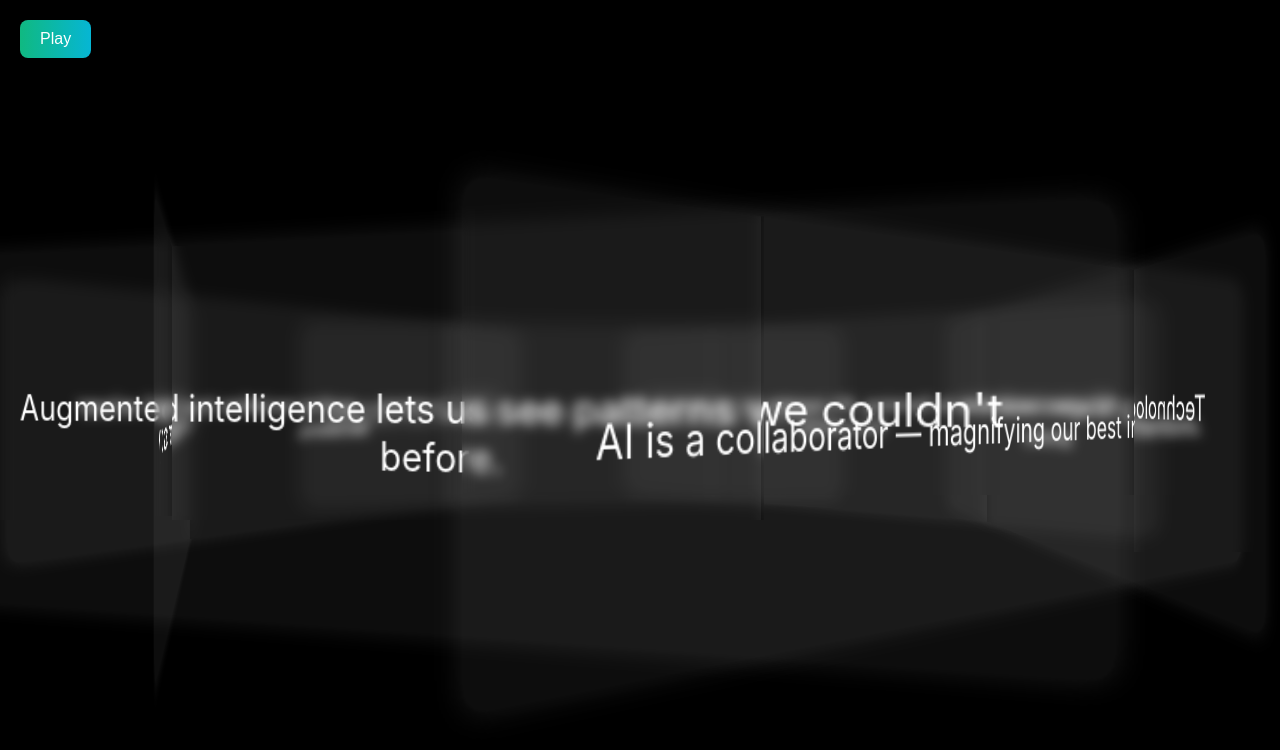
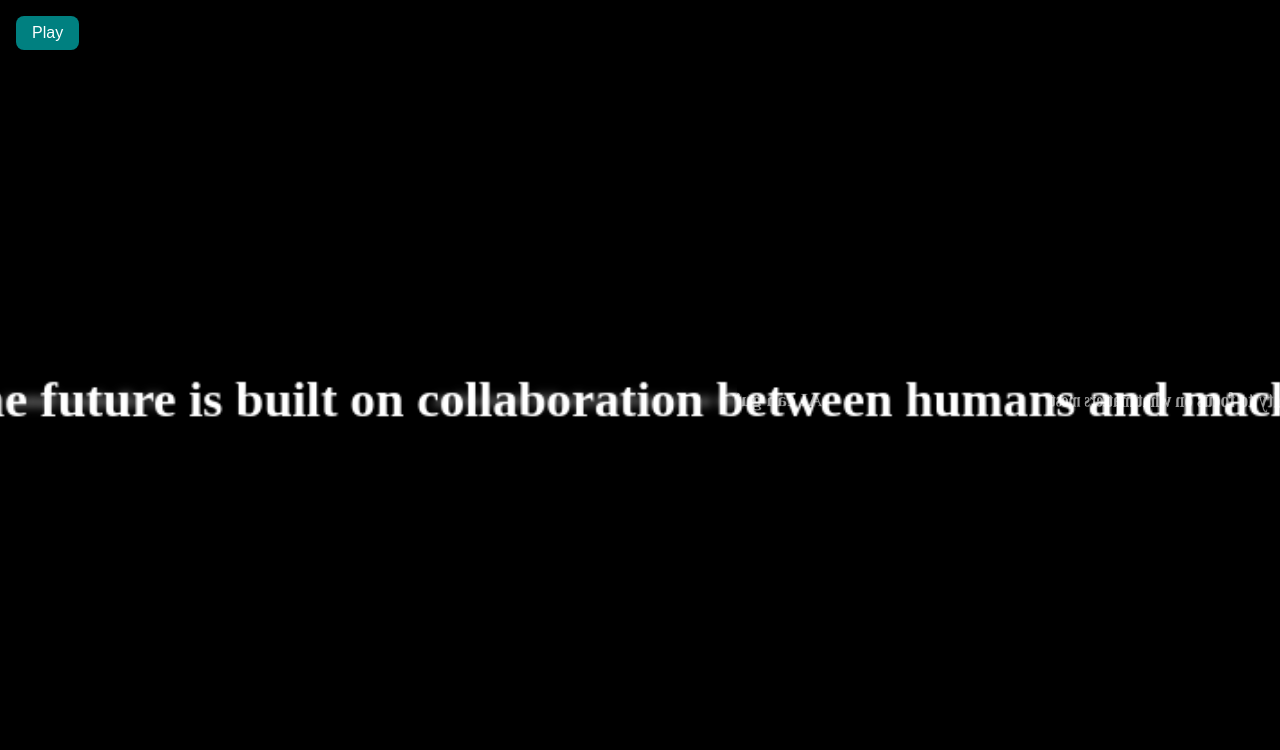
Before and after one commit to Billybo13/website, a plain HTML site: page index.html in a window 1280 px wide. Both pictures are taken after a click on the button "Play". Drawn offline with Linux system fonts and the light colour scheme; no server answers; animation ran at ten frames a second.

Commit message:
Update index.html

```diff
--- a/index.html
+++ b/index.html
@@ -1,229 +1,235 @@
-<!doctype html>
+<!DOCTYPE html>
 <html lang="en">
 <head>
-<meta charset="utf-8" />
-<meta name="viewport" content="width=device-width,initial-scale=1" />
-<title>AI + Humanity — Immersive</title>
+<meta charset="UTF-8">
+<meta name="viewport" content="width=device-width, initial-scale=1.0">
+<title>AI + Humanity</title>
 <style>
-html,body{
-  margin:0; padding:0;
-  background:black; color:white;
-  overflow:hidden; height:100%;
-  font-family: 'Inter', sans-serif;
+html, body {
+  margin: 0;
+  padding: 0;
+  overflow: hidden;
+  background: black;
+  color: white;
+  height: 100%;
 }
-#bgCanvas{
-  position:fixed; top:0; left:0; width:100%; height:100%;
-  z-index:-1;
+canvas {
+  position: fixed;
+  top: 0;
+  left: 0;
+  z-index: -1;
 }
-.carousel-container{
-  position:absolute;
-  top:50%; left:50%;
-  transform:translate(-50%,-50%);
-  perspective: 1000px;
-  width: 800px; height: 200px;
+.carousel-container {
+  position: absolute;
+  top: 50%;
+  left: 50%;
+  transform: translate(-50%, -50%);
+  perspective: 2000px;
+  width: 80vw;
+  height: 30vh;
 }
-.carousel{
-  width:100%; height:100%;
+.carousel {
+  width: 100%;
+  height: 100%;
   transform-style: preserve-3d;
-  animation: rotateCylinder 24s linear infinite;
+  animation: rotate 24s linear infinite;
 }
-.carousel.paused{ animation-play-state: paused; }
-.quote{
-  position:absolute;
-  width:700px; height:200px;
-  left:50%; top:0;
-  margin-left:-350px;
-  background:rgba(255,255,255,0.05);
-  backdrop-filter: blur(6px);
-  border-radius: 12px;
-  display:flex; align-items:center; justify-content:center;
-  font-size: 1.5rem; text-align:center;
-  padding:20px;
-  box-shadow:0 0 15px rgba(255,255,255,0.1);
-  transition: text-shadow 0.3s ease;
+.carousel-panel {
+  position: absolute;
+  width: 80vw;
+  height: 30vh;
+  display: flex;
+  justify-content: center;
+  align-items: center;
+  font-size: 2.2vw;
+  font-weight: bold;
+  text-align: center;
+  padding: 2vw;
+  box-sizing: border-box;
+  background: rgba(0, 0, 0, 0.4);
+  border-radius: 1vw;
+  backdrop-filter: blur(4px);
 }
-@keyframes rotateCylinder {
-  0% { transform: rotateY(0deg); }
-  100% { transform: rotateY(-360deg); }
+@keyframes rotate {
+  from { transform: rotateY(0deg); }
+  to { transform: rotateY(-360deg); }
 }
-button#playBtn{
-  position:absolute;
-  top:20px; left:20px;
-  padding:10px 20px;
-  background:linear-gradient(90deg,#10b981,#06b6d4);
-  border:none; border-radius:8px;
-  color:white; font-size:16px; cursor:pointer;
+button {
+  position: fixed;
+  top: 1rem;
+  left: 1rem;
+  padding: 0.5rem 1rem;
+  font-size: 1rem;
+  background: teal;
+  border: none;
+  border-radius: 0.5rem;
+  color: white;
+  cursor: pointer;
+  z-index: 10;
 }
 </style>
 </head>
 <body>
-<canvas id="bgCanvas"></canvas>
+<canvas id="bg"></canvas>
 
 <div class="carousel-container">
   <div class="carousel" id="carousel"></div>
 </div>
 
-<button id="playBtn">Play</button>
+<button id="toggleAudio">Play</button>
 
 <script>
 const quotes = [
-  "AI can be a compass — guiding societies toward wiser decisions.",
-  "When designed with empathy, AI amplifies human capacity.",
-  "Augmented intelligence lets us see patterns we couldn't before.",
-  "AI is a collaborator — magnifying our best intentions.",
-  "Technology that augments human judgment can help democracy.",
-  "From medicine to farming, AI’s insights can unlock human flourishing.",
-  "The future isn't AI vs humans — it’s AI + humans co-creating."
+  "AI will enhance human creativity, not replace it.",
+  "Technology can amplify empathy and understanding.",
+  "The future is built on collaboration between humans and machines.",
+  "Artificial intelligence will help us solve global challenges.",
+  "Automation can free humanity to focus on what matters most.",
+  "AI can guide us toward sustainable innovation."
 ];
 
-// Create carousel faces
+// Build carousel
 const carousel = document.getElementById('carousel');
 const panelCount = quotes.length;
-const angleStep = 360 / panelCount;
-quotes.forEach((q,i)=>{
+const panelWidth = 0.8 * window.innerWidth; // 80vw
+const radius = Math.round((panelWidth / 2) / Math.tan(Math.PI / panelCount));
+
+quotes.forEach((quote, i) => {
   const panel = document.createElement('div');
-  panel.className = 'quote';
-  panel.style.transform = `rotateY(${i*angleStep}deg) translateZ(400px)`;
-  panel.textContent = q;
+  panel.className = 'carousel-panel';
+  panel.textContent = quote;
+  const angle = (360 / panelCount) * i;
+  panel.style.transform = `rotateY(${angle}deg) translateZ(${radius}px)`;
   carousel.appendChild(panel);
 });
 
-// ===== Particle System =====
-const canvas = document.getElementById('bgCanvas');
+// Particle setup
+const canvas = document.getElementById('bg');
 const ctx = canvas.getContext('2d');
-let w,h;
-function resize(){
-  w = canvas.width = window.innerWidth * window.devicePixelRatio;
-  h = canvas.height = window.innerHeight * window.devicePixelRatio;
+let particles = [];
+function resizeCanvas() {
+  canvas.width = window.innerWidth;
+  canvas.height = window.innerHeight;
 }
-window.addEventListener('resize', resize);
-resize();
+window.addEventListener('resize', resizeCanvas);
+resizeCanvas();
 
-class Star {
-  constructor(){
-    this.reset();
+class Particle {
+  constructor(x, y, vx, vy, size, color) {
+    this.x = x; this.y = y;
+    this.vx = vx; this.vy = vy;
+    this.size = size;
+    this.color = color;
   }
-  reset(){
-    this.x = Math.random()*w;
-    this.y = Math.random()*h;
-    this.vx = (Math.random()-0.5)*0.3;
-    this.vy = (Math.random()-0.5)*0.3;
-    this.size = Math.random()*2+0.5;
-    this.alpha = Math.random()*0.8+0.2;
-  }
-  update(mouse){
-    // Drift toward mouse subtly
-    const dx = (mouse.x - this.x)*0.0005;
-    const dy = (mouse.y - this.y)*0.0005;
-    this.vx += dx;
-    this.vy += dy;
+  update() {
     this.x += this.vx;
     this.y += this.vy;
-    if(this.x<0||this.x>w||this.y<0||this.y>h) this.reset();
+    if (this.x < 0 || this.x > canvas.width || this.y < 0 || this.y > canvas.height) {
+      this.x = Math.random() * canvas.width;
+      this.y = Math.random() * canvas.height;
+    }
   }
-  draw(){
-    ctx.globalAlpha = this.alpha;
-    ctx.fillStyle = 'white';
+  draw() {
     ctx.beginPath();
-    ctx.arc(this.x,this.y,this.size,0,Math.PI*2);
+    ctx.arc(this.x, this.y, this.size, 0, Math.PI * 2);
+    ctx.fillStyle = this.color;
     ctx.fill();
-    ctx.globalAlpha = 1;
   }
 }
-let stars = Array.from({length:250}, ()=>new Star());
-let mouse = {x:w/2, y:h/2};
-window.addEventListener('mousemove', e=>{
-  mouse.x = e.clientX * window.devicePixelRatio;
-  mouse.y = e.clientY * window.devicePixelRatio;
+
+for (let i = 0; i < 200; i++) {
+  particles.push(new Particle(
+    Math.random() * canvas.width,
+    Math.random() * canvas.height,
+    (Math.random() - 0.5) * 0.3,
+    (Math.random() - 0.5) * 0.3,
+    Math.random() * 1.5,
+    'white'
+  ));
+}
+
+// Mouse tracking
+let mouseX = canvas.width / 2;
+let mouseY = canvas.height / 2;
+document.addEventListener('mousemove', e => {
+  mouseX = e.clientX;
+  mouseY = e.clientY;
 });
 
-// ===== Audio Setup =====
-let audioCtx, analyser, dataArray, gainNode, buffer;
+// Audio setup
+let audioCtx, analyser, dataArray, source;
 let isPlaying = false;
-async function initAudio(){
-  audioCtx = new (window.AudioContext||window.webkitAudioContext)();
-  analyser = audioCtx.createAnalyser();
-  analyser.fftSize = 1024;
-  dataArray = new Uint8Array(analyser.frequencyBinCount);
-  gainNode = audioCtx.createGain();
-  gainNode.gain.value = 0.8;
+const audioBtn = document.getElementById('toggleAudio');
 
-  const resp = await fetch('goldberg_variations.mp3');
-  const buf = await resp.arrayBuffer();
-  buffer = await audioCtx.decodeAudioData(buf);
-}
+audioBtn.addEventListener('click', () => {
+  if (!isPlaying) {
+    if (!audioCtx) {
+      audioCtx = new (window.AudioContext || window.webkitAudioContext)();
+      analyser = audioCtx.createAnalyser();
+      analyser.fftSize = 256;
+      dataArray = new Uint8Array(analyser.frequencyBinCount);
 
-function playAudio(){
-  const source = audioCtx.createBufferSource();
-  source.buffer = buffer;
-  source.connect(gainNode);
-  gainNode.connect(analyser);
-  analyser.connect(audioCtx.destination);
-  source.start();
-  return source;
-}
+      fetch('goldberg_variations.mp3')
+        .then(res => res.arrayBuffer())
+        .then(buf => audioCtx.decodeAudioData(buf))
+        .then(decoded => {
+          source = audioCtx.createBufferSource();
+          source.buffer = decoded;
+          source.connect(analyser);
+          analyser.connect(audioCtx.destination);
+          source.start(0);
+          isPlaying = true;
+          audioBtn.textContent = 'Pause';
+        });
+    } else {
+      audioCtx.resume();
+      isPlaying = true;
+      audioBtn.textContent = 'Pause';
+    }
+  } else {
+    audioCtx.suspend();
+    isPlaying = false;
+    audioBtn.textContent = 'Play';
+  }
+});
 
-function avgFreq(minHz, maxHz){
-  const nyquist = audioCtx.sampleRate/2;
-  const lowIndex = Math.floor(minHz/nyquist*dataArray.length);
-  const highIndex = Math.min(dataArray.length-1, Math.floor(maxHz/nyquist*dataArray.length));
-  let sum = 0;
-  for(let i=lowIndex;i<=highIndex;i++) sum += dataArray[i];
-  return sum/(highIndex-lowIndex+1);
-}
+function animate() {
+  ctx.clearRect(0, 0, canvas.width, canvas.height);
 
-// ===== Animation Loop =====
-let audioSource;
-function animate(){
-  ctx.clearRect(0,0,w,h);
-
-  if(isPlaying){
+  // Update particles
+  let bass = 0, mid = 0, treble = 0;
+  if (isPlaying && analyser) {
     analyser.getByteFrequencyData(dataArray);
-    const bass = avgFreq(20,250);
-    const mid = avgFreq(250,2000);
-    const treble = avgFreq(2000,8000);
-
-    // Bass bursts
-    if(bass>40){
-      for(let i=0;i<5;i++){
-        const s = stars[Math.floor(Math.random()*stars.length)];
-        s.vx += (Math.random()-0.5)*2;
-        s.vy += (Math.random()-0.5)*2;
-      }
-    }
-
-    // Treble glow
-    const panels = document.querySelectorAll('.quote');
-    panels.forEach(p=>{
-      p.style.textShadow = `0 0 ${treble/5}px rgba(255,255,255,0.8)`;
-    });
+    const bassEnd = Math.floor(dataArray.length * 0.1);
+    const midEnd = Math.floor(dataArray.length * 0.4);
+    bass = avg(dataArray.slice(0, bassEnd));
+    mid = avg(dataArray.slice(bassEnd, midEnd));
+    treble = avg(dataArray.slice(midEnd));
   }
 
-  stars.forEach(s=>{
-    s.update(mouse);
-    s.draw();
+  particles.forEach(p => {
+    // Gentle pull toward mouse
+    p.vx += (mouseX - p.x) * 0.00001;
+    p.vy += (mouseY - p.y) * 0.00001;
+
+    // Music bursts
+    p.vx += (Math.random() - 0.5) * (bass / 5000);
+    p.vy += (Math.random() - 0.5) * (treble / 8000);
+
+    p.update();
+    p.draw();
   });
 
   requestAnimationFrame(animate);
 }
 
-// ===== Play Button =====
-document.getElementById('playBtn').addEventListener('click', async ()=>{
-  if(!audioCtx){
-    await initAudio();
-  }
-  if(!isPlaying){
-    if(audioCtx.state === "suspended") await audioCtx.resume();
-    audioSource = playAudio();
-    isPlaying = true;
-    document.getElementById('playBtn').textContent = "Pause";
-    requestAnimationFrame(animate);
-  } else {
-    audioCtx.suspend();
-    isPlaying = false;
-    document.getElementById('playBtn').textContent = "Play";
-  }
-});
+function avg(arr) {
+  let sum = 0;
+  for (let v of arr) sum += v;
+  return sum / arr.length;
+}
+
+animate();
 </script>
 </body>
 </html>
```
